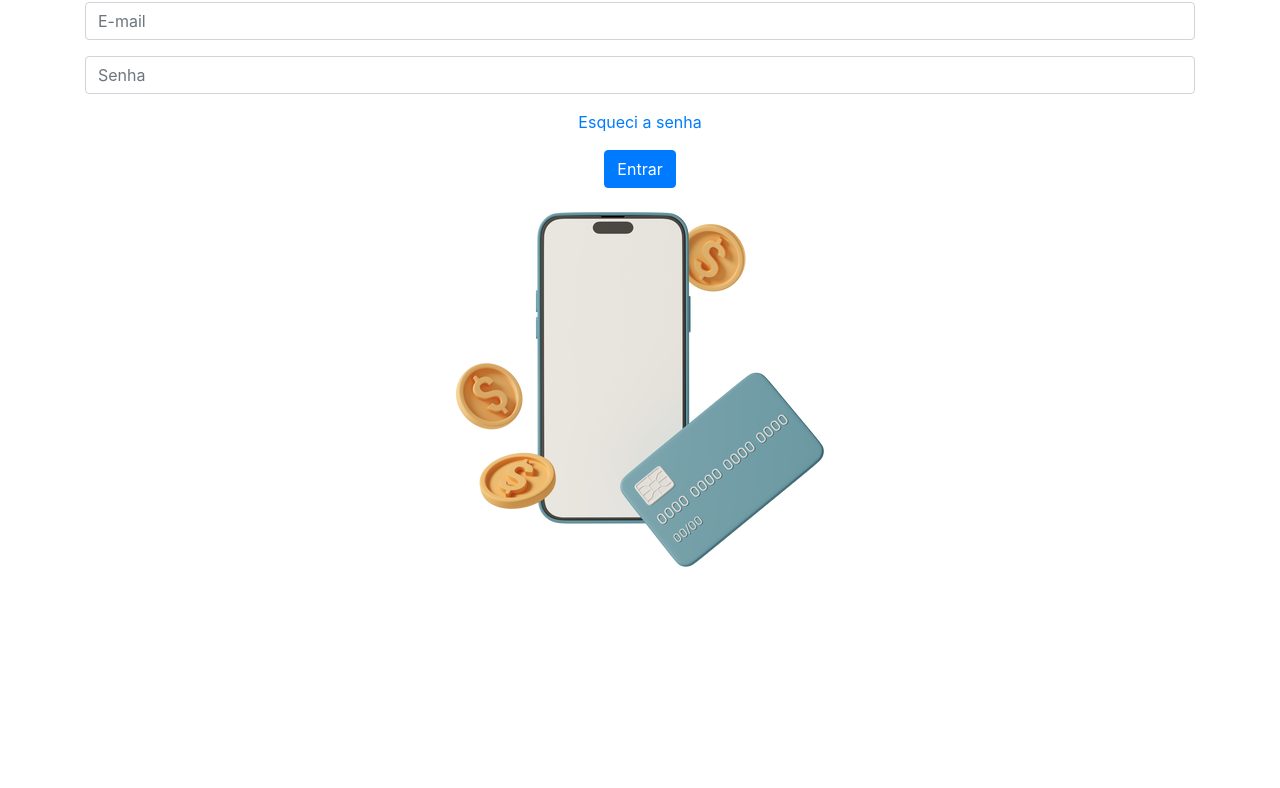
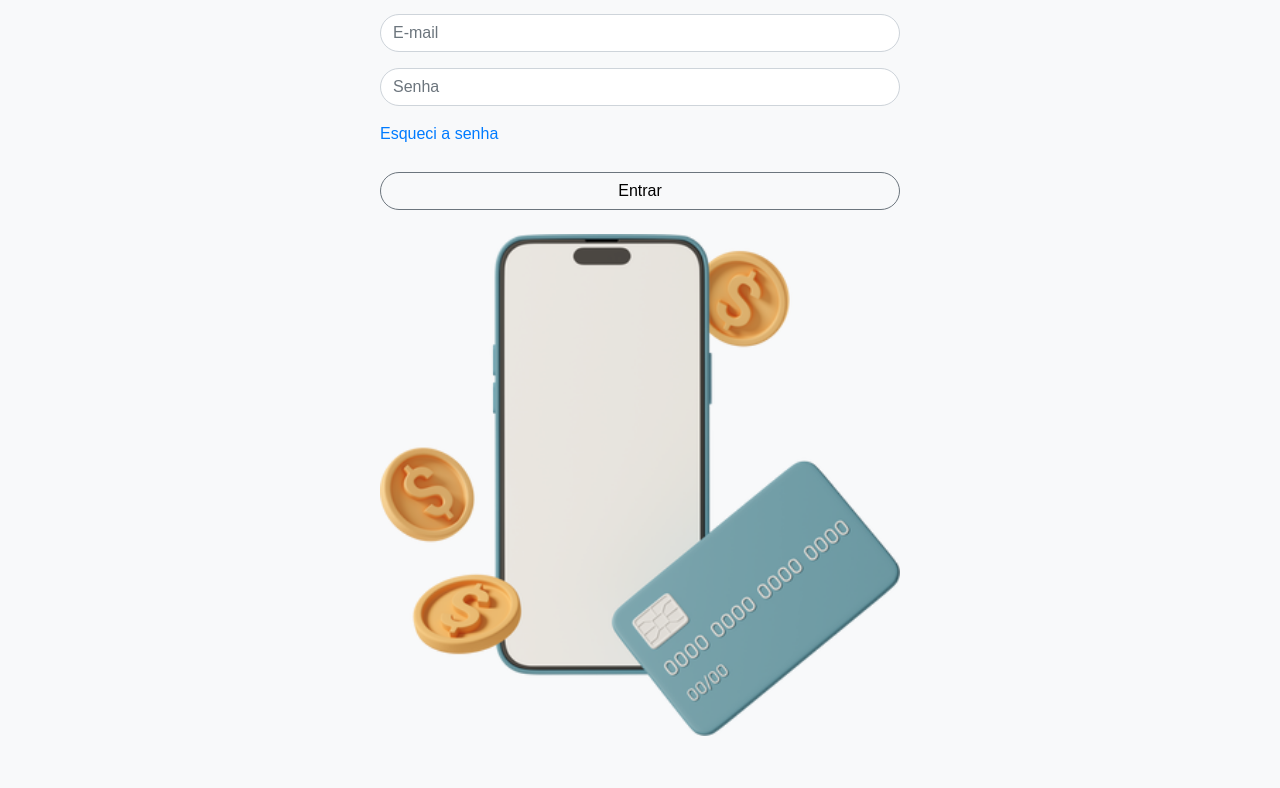
Before and after one commit to LucasSena-dev/Fintech, a plain HTML site: page login.html in a window 1280 px wide. Shown: the part 102-890 px from the top of the page. Before the commit the page ends 800 px from the top, so only its background shows below. Drawn offline with nearby package versions, Linux system fonts and the light colour scheme.

Commit message:
update code

```diff
--- a/css/style.css
+++ b/css/style.css
@@ -1,15 +1,26 @@
+@import url('https://fonts.googleapis.com/css2?family=Open+Sans:ital,wght@0,300..800;1,300..800&display=swap');
 body {
+    font-family: 'Opens Sans', sans-serif;
     background-color: #f8f9fa;
 }
 
 .container {
-    max-width: 400px;
+    max-width: 550px;
+}
+
+.form-control{
+    border-radius: 20px;
+}
+
+.forgot-password{
+    text-align: left;
+    display: inline-block; /* Use inline-block para manter o elemento na linha, mas permitir padding/margin */
+    margin-bottom: 15px;
 }
 
 img {
     width: 100%;
-    height: auto;
-    border-radius: 10%;
+    height: 100%;
     margin-top: 10%;
     margin-bottom: 10%;
 }
@@ -21,4 +32,7 @@ form {
 .btn {
     width: 100%;
     margin-top: 10px;
+    color: black;
+    border-radius: 20px;
+    /* background-color: #ACACAC;   */
 }
--- a/login.html
+++ b/login.html
@@ -4,12 +4,13 @@
     <meta charset="UTF-8">
     <meta name="viewport" content="width=device-width, initial-scale=1.0">
     <title>Fintech - Login</title>
+    <link rel="stylesheet" href="https://cdnjs.cloudflare.com/ajax/libs/font-awesome/6.2.0/css/all.min.css" integrity="sha512-xh6O/CkQoPOWDdYTDqeRdPCVd1SpvCA9XXcUnZS2FmJNp1coAFzvtCN9BmamE+4aHK8yyUHUSCcJHgXloTyT2A==" crossorigin="anonymous" referrerpolicy="no-referrer" />
     <link href="https://stackpath.bootstrapcdn.com/bootstrap/4.5.2/css/bootstrap.min.css" rel="stylesheet">
-    <link rel="stylesheet" href="styles.css">
+    <link rel="stylesheet" href="./css/style.css">
 </head>
 <body>
     <div class="container text-center mt-5">
-        <h1>Entre com a sua conta</h1>
+        <h1><i class="fas fa-credit-card"></i> Entre com a sua conta</h1>
         <form>
             <div class="form-group">
                 <input type="email" class="form-control" placeholder="E-mail">
@@ -17,8 +18,8 @@
             <div class="form-group">
                 <input type="password" class="form-control" placeholder="Senha">
             </div>
-            <a href="#" class="d-block mb-3">Esqueci a senha</a>
-            <button type="submit" class="btn btn-primary">Entrar</button>
+            <a href="#" class="d-block mb-3 forgot-password">Esqueci a senha</a>
+            <button type="submit" class="btn btn-outline-secondary">Entrar</button>
         </form>
         <img src="./img/login.png" alt="Imagem de Login" class="img-fluid mt-4">
     </div>
```
Also changed, not shown: index.html (+4 -4 lines), sign_up.html (+5 -3 lines).
